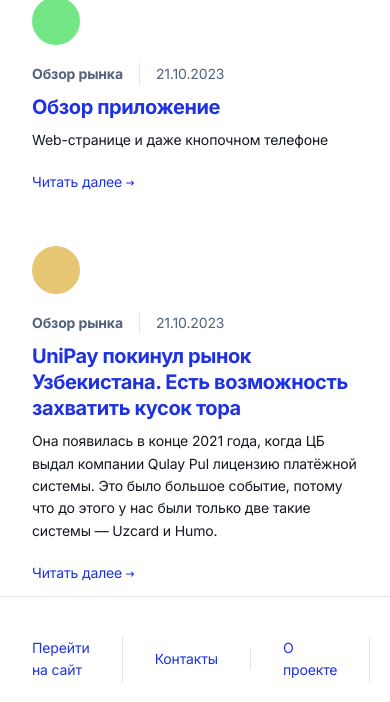
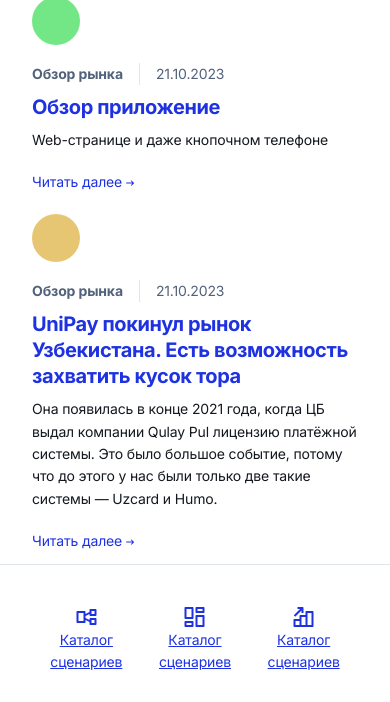
Before and after one commit to sudoexc/4Rize, a website: page src/index.html in a window 390 px wide. Shown: the part 3547-4249 px from the top of the page. Drawn offline with Linux system fonts and the light colour scheme.

Commit message:
media 04 05

```diff
--- a/src/index.html
+++ b/src/index.html
@@ -206,6 +206,27 @@
                         <img src="./icons/telegram.svg" alt="">
                     </div>
                 </div>
+
+                <div class="tablet">
+                    <div class="tablet__links">
+                        <a href="#">
+                            <img src="./icons/ic-scheme.svg" alt="">
+                            <p>Каталог сценариев</p>
+                        </a>
+                    </div>
+                    <div class="tablet__links">
+                        <a href="#">
+                            <img src="./icons/ic-dashboard.svg" alt="">
+                            <p>Каталог сценариев</p>
+                        </a>
+                    </div>
+                    <div class="tablet__links">
+                        <a href="#">
+                            <img src="./icons/ic-chart-bar-grow.svg" alt="">
+                            <p>Каталог сценариев</p>
+                        </a>
+                    </div>
+                </div>
             </footer>
         </main>
     </div>
--- a/src/sass/blocks/_footer.sass
+++ b/src/sass/blocks/_footer.sass
@@ -46,3 +46,5 @@
         &__icons
             display: flex
             gap: 24px
+    .tablet
+        display: none !important
--- a/src/sass/blocks/_main.sass
+++ b/src/sass/blocks/_main.sass
@@ -102,9 +102,9 @@
             font-size: 14px
             line-height: 140%
             color: #FFFFFF
+            display: none
         .title
             padding-right: 100px
-            border-right: 1px solid $border-color
             height: 24px
             font-weight: 700
             font-size: 24px
--- a/src/sass/blocks/_media.sass
+++ b/src/sass/blocks/_media.sass
@@ -12,6 +12,12 @@
             margin-top: 32px
 
 @media ( max-width: 1471px)
+    .home
+        &__filter-wrapper
+            .title
+                border-right: 1px solid $border-color
+            button
+                display: flex
     .home__cards
         justify-content: center
     nav
@@ -31,3 +37,33 @@
         display: block
     aside
         display: none
+
+
+@media ( max-width: 1115px)
+    .news-cards
+        .card:last-child
+            margin-top: 0
+    footer
+        display: block
+        .left-side
+            display: none
+        .right-side
+            display: none
+        .tablet
+            width: 100
+            display: flex !important
+            justify-content: space-between
+            &__links
+                margin: 0 auto
+                width: 100px
+                a
+                    font-weight: 400
+                    font-size: 14px
+                    line-height: 160%
+                    letter-spacing: -0.01em
+                    color: $text-color-blue
+                    display: flex
+                    flex-direction: column
+                    align-items: center
+                    p
+                        text-align: center
```
Also changed, not shown: src/css/style.min.css, 1 other file.
